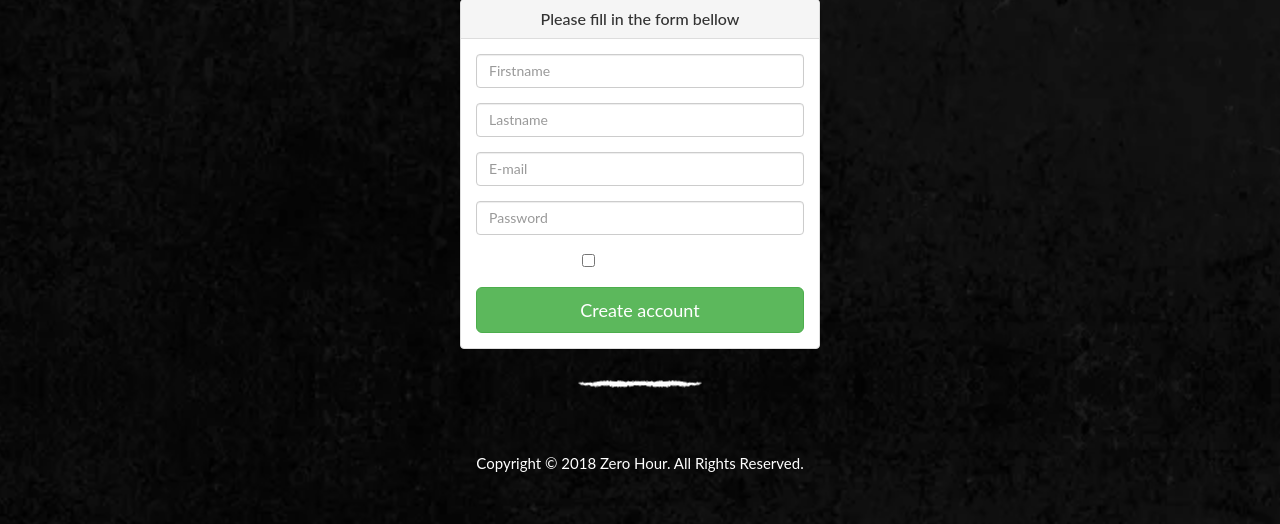
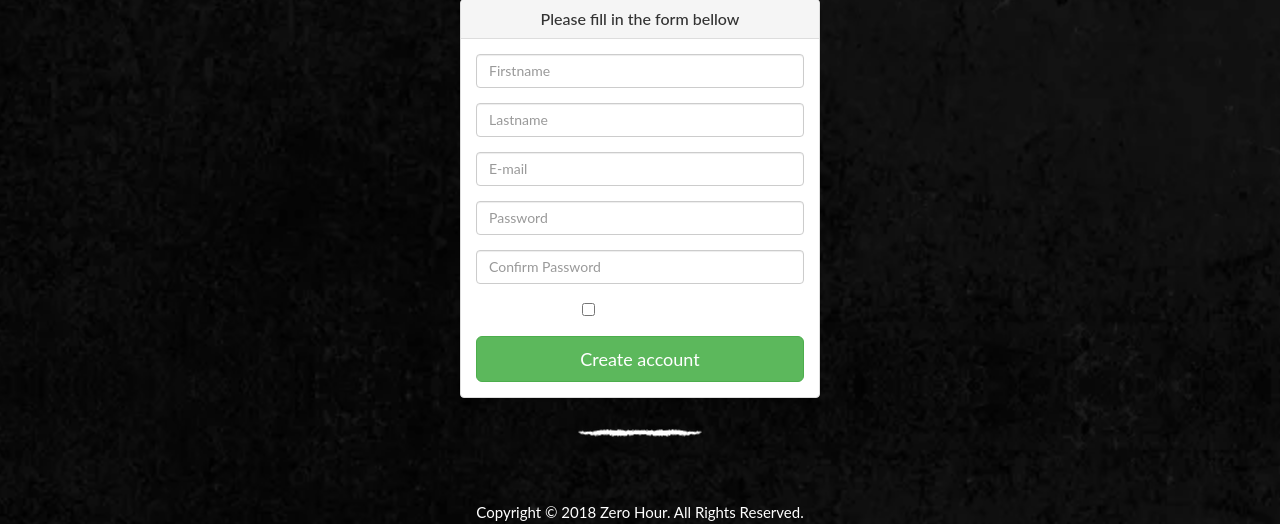
Before and after one commit to richardhanksjr/CS634-Group-Project, a PHP site: page /signup.php in a window 1280 px wide. Shown: the part 156-680 px from the top of the page. Run offline with PHP 8.4, Linux system fonts and the light colour scheme.

Commit message:
Add confirm password field

```diff
--- a/signup.php
+++ b/signup.php
@@ -33,6 +33,9 @@ include "header.php";
 			    		<div class="form-group">
 			    			<input class="form-control" placeholder="Password" name="password" type="password" value="">
 			    		</div>
+			    		<div class="form-group">
+			    			<input class="form-control" placeholder="Confirm Password" name="cpassword" type="password" value="">
+			    		</div>
 			    		<div class="checkbox">
 			    	    	<label>
 			    	    		<input name="remember" type="checkbox" value="Remember Me"> Remember Me
```
